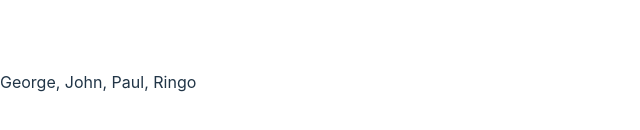
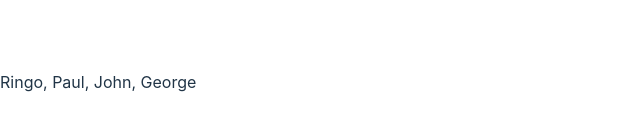
Before and after one commit to danielrubens/react-state-management, a React (Vite) app in the folder native-useMemo-useCallback/: page / in a window 1280 px wide. Shown: the part 318-448 px from the top of the page, without its empty margins (0-640 px from the left). Built offline with nearby package versions, Linux system fonts and the light colour scheme.

Commit message:
localeCompare and sortFunc on list of dependencies

```diff
--- a/native-useMemo-useCallback/src/App.jsx
+++ b/native-useMemo-useCallback/src/App.jsx
@@ -1,22 +1,22 @@
 import React, {useState, useMemo} from 'react'
 
-//hooks to monitor state
+// hooks to monitor state
 // useMemo takes a function and that functions does the calculation
 
-function SortedList({ list }){
-  const sortedList = useMemo(() => [...list].sort(), [list])
+function SortedList({ list, sortFunc }){
+  const sortedList = useMemo(() => [...list].sort(sortFunc), [list, sortFunc])
   return (<div>{sortedList.join(", ")}</div>)
-
 }
 
 function App() {
   const [numbers] = useState([10,20,30])
   const total = useMemo(() => numbers.reduce((a,b) => a+b, 0), [numbers])
   const [names] = useState(["John", "Paul", "George", "Ringo"])
+  const sortFunc = (a,b) => a.localeCompare(b) * -1
 
   return (
     <div>
-      <SortedList list={names} />
+      <SortedList list={names} sortFunc={sortFunc} />
     </div>
   )
 }
```
